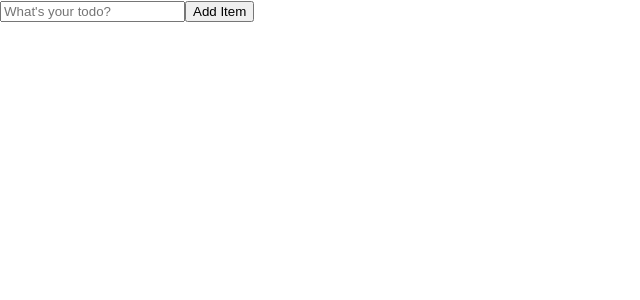
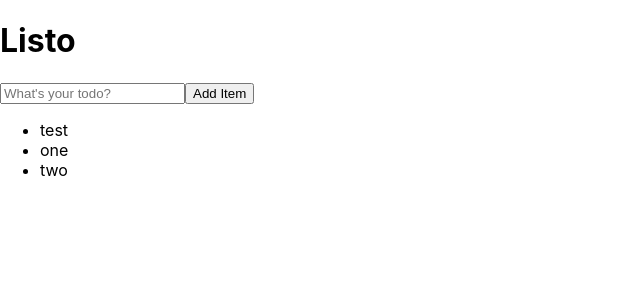
Before and after one commit to dansilvaUT/listo, a React (Create React App) app: page / in a window 1280 px wide. Shown: the top 300 px of the page, without its empty margins (0-640 px from the left). Built offline with nearby package versions, Linux system fonts and the light colour scheme.

Commit message:
Added more components and logic.

```diff
--- a/src/App.tsx
+++ b/src/App.tsx
@@ -1,9 +1,11 @@
 import AppProvider from "./context";
 import Wrapper from "./components/Wrapper";
+import Header from "./components/Header";
 
 function App() {
   return (
     <AppProvider>
+      <Header />
       <Wrapper />
     </AppProvider>
   );
--- a/src/components/Form/Form.tsx
+++ b/src/components/Form/Form.tsx
@@ -1,11 +1,10 @@
-import React, { useContext, useState } from "react";
+import { useContext, useState } from "react";
 import { AppContext } from "../../context/AppProvider";
 
 const Form = () => {
   const { addItem } = useContext(AppContext);
 
   const [item, setItem] = useState<string>("");
-  console.log(addItem);
   return (
     <>
       <input
@@ -14,7 +13,7 @@ const Form = () => {
         onChange={(e) => setItem(e.target.value)}
         value={item}
       />
-      <button type="submit" onClick={() => addItem(item)}>
+      <button type="submit" onClick={() => addItem!(item)}>
         Add Item
       </button>
     </>
--- /dev/null
+++ b/src/components/Header/Header.tsx
@@ -0,0 +1,9 @@
+const Header = () => {
+  return (
+    <header>
+      <h1>Listo</h1>
+    </header>
+  );
+};
+
+export default Header;
--- /dev/null
+++ b/src/components/Header/index.tsx
@@ -0,0 +1 @@
+export { default } from "./Header";
--- /dev/null
+++ b/src/components/List/List.tsx
@@ -0,0 +1,21 @@
+import { useContext } from "react";
+import { AppContext } from "../../context/AppProvider";
+import ListItem from "./ListItem/ListItem";
+
+const List = () => {
+  const { list } = useContext(AppContext);
+
+  const renderList = (todos: Array<string>) => {
+    return (
+      <ul>
+        {todos?.map((todo: string) => (
+          <ListItem key={todo} idx={todo} item={todo} />
+        ))}
+      </ul>
+    );
+  };
+
+  return renderList(list);
+};
+
+export default List;
--- /dev/null
+++ b/src/components/List/ListItem/ListItem.tsx
@@ -0,0 +1,5 @@
+const ListItem = (param1: { item: string; idx: string }) => {
+  return <li key={param1.idx}>{param1.item}</li>;
+};
+
+export default ListItem;
--- /dev/null
+++ b/src/components/List/ListItem/index.tsx
@@ -0,0 +1 @@
+export { default } from "./ListItem";
--- /dev/null
+++ b/src/components/List/index.tsx
@@ -0,0 +1 @@
+export { default } from "./List";
--- a/src/components/Wrapper/Wrapper.tsx
+++ b/src/components/Wrapper/Wrapper.tsx
@@ -1,10 +1,11 @@
 import React from "react";
 import Form from "../Form/Form";
-
+import List from "../List/List";
 const Wrapper = () => {
   return (
     <div>
       <Form />
+      <List />
     </div>
   );
 };
--- a/src/context/AppProvider.tsx
+++ b/src/context/AppProvider.tsx
@@ -6,10 +6,13 @@ type Props = {
 
 interface AppContextInterface {
   list: Array<string>;
-  addItem: (item: string) => void;
+  addItem?: (item: string) => void;
 }
 
-export const AppContext = createContext<AppContextInterface | null>(null);
+const defaultState = {
+  list: [],
+};
+export const AppContext = createContext<AppContextInterface>(defaultState);
 
 const AppProvider = ({ children }: Props) => {
   const [list, setList] = useState<Array<string>>(["test", "one", "two"]);
```
